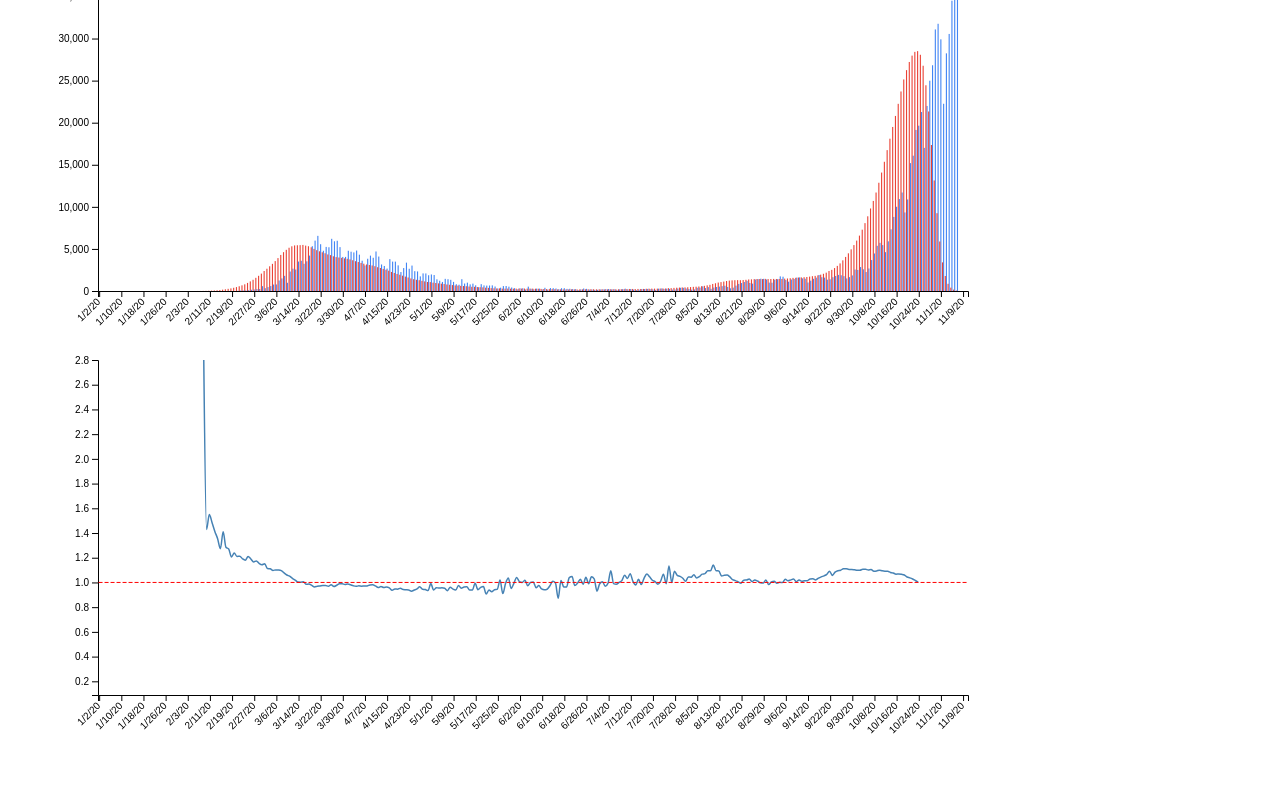
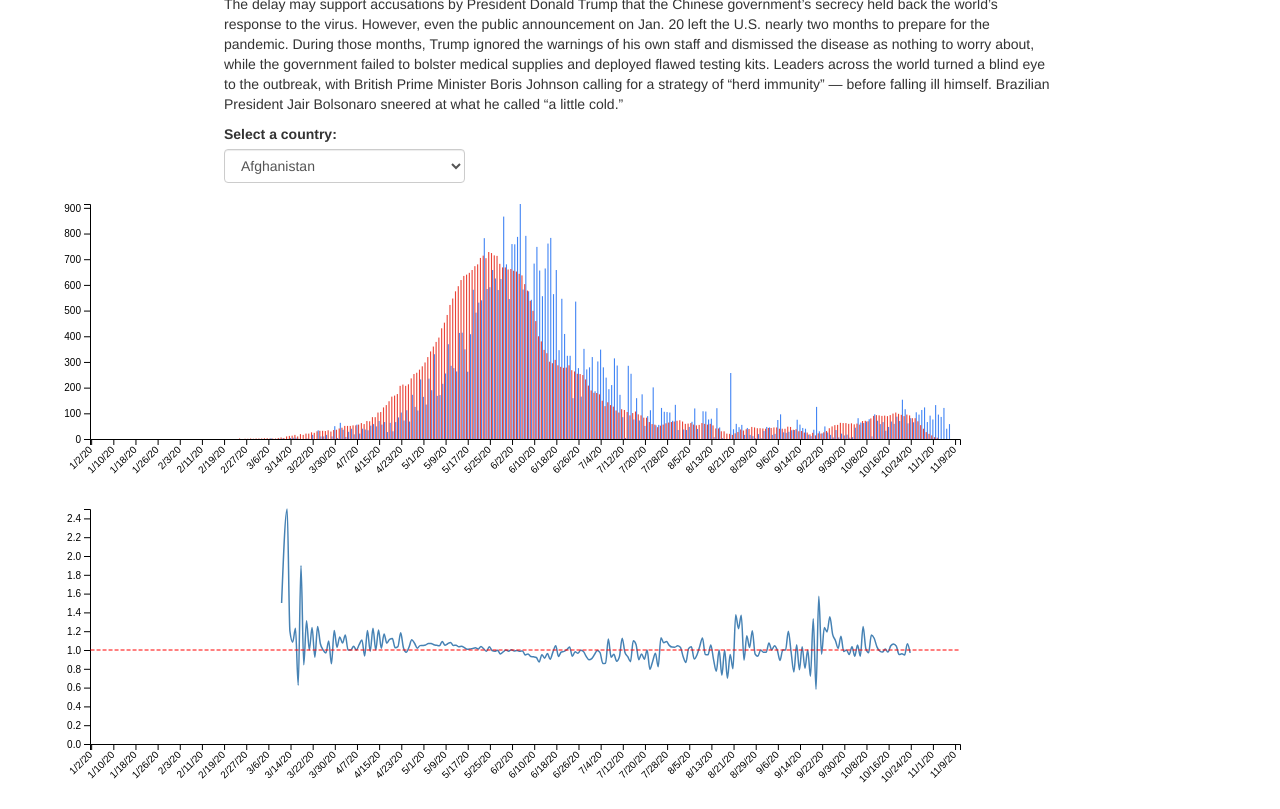
Before and after one commit to vastava/coronavirus-dashboard, a plain HTML site: page index.html in a window 1280 px wide. Shown: the part 76-885 px from the top of the page. Before the commit the page ends 843 px from the top, so only its background shows below. Drawn offline with nearby package versions, Linux system fonts and the light colour scheme.

Commit message:
formatting

```diff
--- a/index.html
+++ b/index.html
@@ -5,40 +5,39 @@
 <script src="https://d3js.org/d3.v4.js"></script>
 <!-- <script src="http://d3js.org/d3.v3.min.js"></script> -->
 <script src="d3-tip.js"></script>
-
-<!-- <script src="http://labratrevenge.com/d3-tip/javascripts/d3.tip.v0.6.3.js"></script> -->
-
-<!-- Create a div where the graph will take place -->
-<select id="selectButton"></select>
-<div id="my_dataviz"></div>
-<div id="my_line"></div>
+<link rel="stylesheet" href="https://maxcdn.bootstrapcdn.com/bootstrap/3.3.7/css/bootstrap.min.css">
 <style>
-/*.d3-tip {
-  line-height: 1;
-  font-weight: 600;
-  padding: 12px;
-  background: rgba(0, 0, 0, 0.8);
-  color: #fff;
-  border-radius: 2px;
+section {
+      margin: 0 auto 1rem auto;
 }
 
-.d3-tip:after {
-  box-sizing: border-box;
-  display: inline;
-  font-size: 10px;
-  width: 100%;
-  line-height: 1;
-  color: rgba(0, 0, 0, 0.8);
-  content: "\25BC";
-  position: absolute;
-  text-align: center;
+.text {
+  width: 65%;
 }
 
-.d3-tip.n:after {
-  margin: -1px 0 0 0;
-  top: 100%;
-  left: 0;
-}*/
+select.form-control{
+  display:inline-block
+  width: 200px;}
+
+label {
+  margin-right: 10px;
+  /*position: fixed;*/
+}
+
+.inline {
+  display: inline-block;
+  width: 200px;
+  /*border: 1px solid red; */
+  /*margin:10px;*/
+}
+.wrapper{
+/*  width:200px;
+  padding:20px;*/
+  position: absolute;
+  white-space: nowrap;
+  margin: auto;
+  /*height: 500px;*/
+}
 
 .d3-tip {
   line-height: 1.4;
@@ -75,13 +74,33 @@
 }
 
 </style>
+
+<!-- <script src="http://labratrevenge.com/d3-tip/javascripts/d3.tip.v0.6.3.js"></script> -->
+
+<!-- Create a div where the graph will take place -->
+
+<section class="text">
+<h1>Modeling the Coronavirus</h1>
+<p>The delay may support accusations by President Donald Trump that the Chinese government’s secrecy held back the world’s response to the virus. However, even the public announcement on Jan. 20 left the U.S. nearly two months to prepare for the pandemic.
+During those months, Trump ignored the warnings of his own staff and dismissed the disease as nothing to worry about, while the government failed to bolster medical supplies and deployed flawed testing kits. Leaders across the world turned a blind eye to the outbreak, with British Prime Minister Boris Johnson calling for a strategy of “herd immunity” — before falling ill himself. Brazilian President Jair Bolsonaro sneered at what he called “a little cold.”</p>
+<label>Select a country:</label>
+<div class="row align-items-center justify-content-center form-inline wrapper">
+  <select id="selectButton" class="form-control" onfocus='this.size=15;' onblur='this.size=1;' onchange='this.size=1; this.blur();'></select>
+</div>
+</section>
+
+<br>
+<br>
+<div id="my_dataviz"></div>
+<div id="my_line"></div>
+
 <script>
 
 
 // set the dimensions and margins of the graph
 var margin = {top: 5, right: 30, bottom: 60, left: 90},
     width = 990 - margin.left - margin.right,
-    height = 400 - margin.top - margin.bottom;
+    height = 300 - margin.top - margin.bottom;
 
 // append the svg object to the body of the page
 var svg = d3.select("#my_dataviz")
@@ -133,7 +152,7 @@ linechart.append("g")
 
 // console.log(d3.max(data, function(d) {return d.}))
 
-var country = "Italy"
+var country = "Afghanistan"
 
 
 // Add Y axis
```
